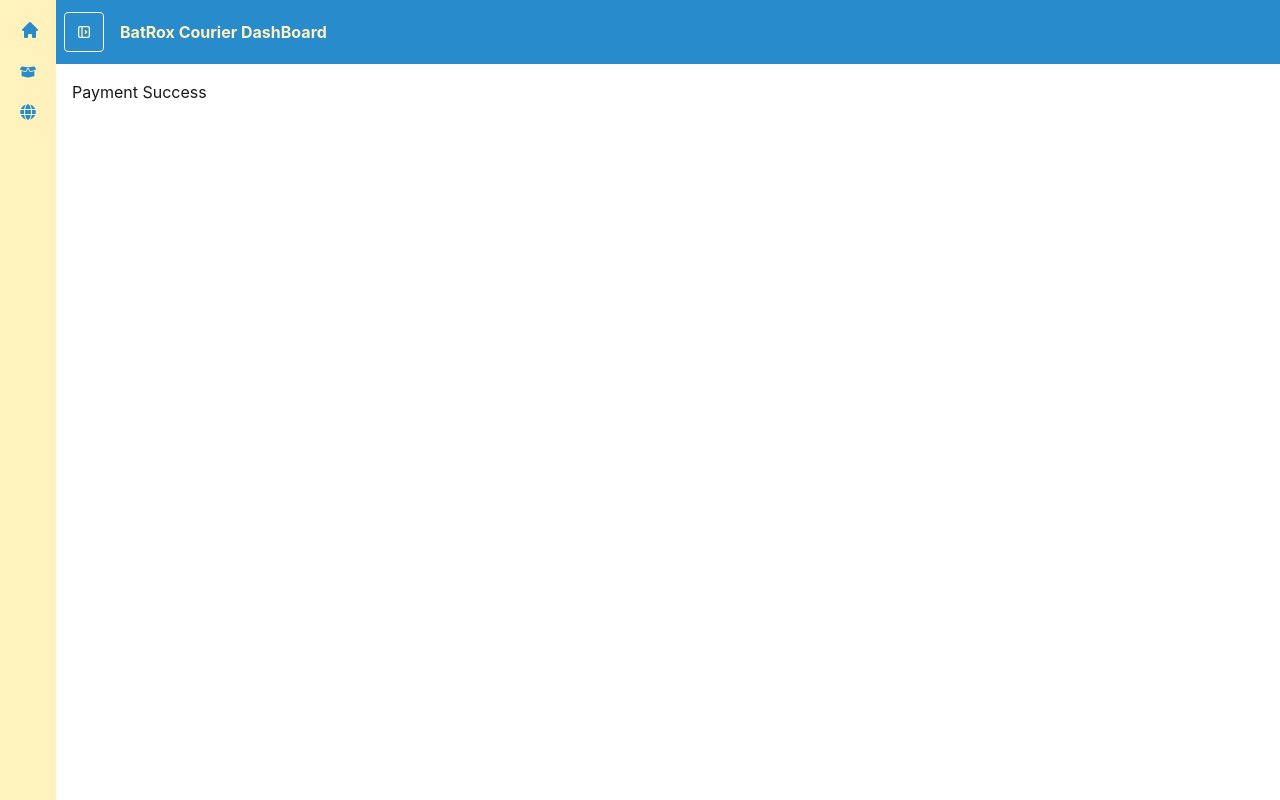
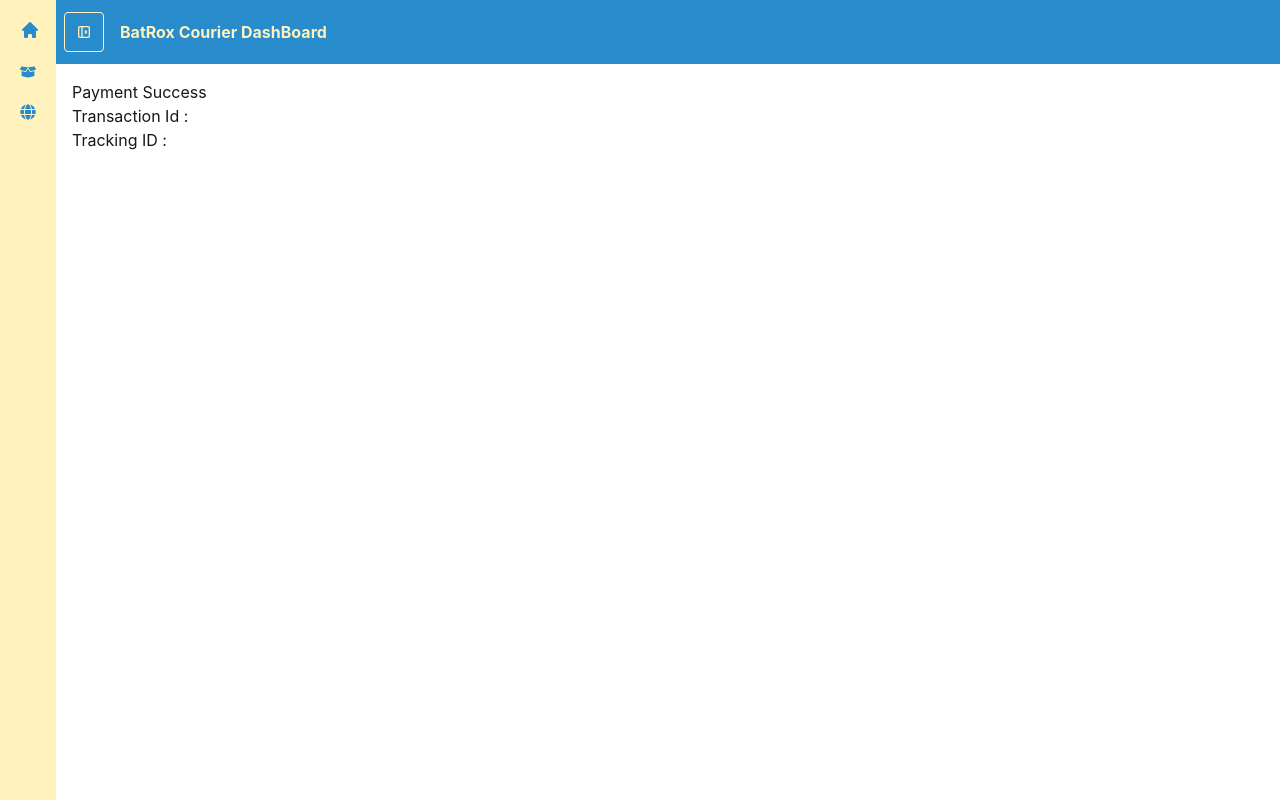
Before and after one commit to RohanR05/batrox-curier, a React (Vite) app: page /dashBoard/payment-success in a window 1280 px wide. Built offline with nearby package versions, Linux system fonts and the light colour scheme; no server answers; sample sign-in values are in the browser's storage.

Commit message:
show transaction id and tracking id

```diff
--- a/src/pages/DashBoard/Payment/PaymentSuccess.jsx
+++ b/src/pages/DashBoard/Payment/PaymentSuccess.jsx
@@ -1,4 +1,4 @@
-import React, { useEffect } from "react";
+import React, { useEffect, useState } from "react";
 import { useSearchParams } from "react-router";
 import useAxiosSecure from "../../../Hooks/useAxiosSecure";
 
@@ -6,6 +6,7 @@
   const [searchParams] = useSearchParams();
   const sessionId = searchParams.get("session_id");
   const axiosSecure = useAxiosSecure();
+  const [paymentInfo, setPaymentInfo] = useState({});
   console.log(sessionId);
 
   useEffect(() => {
@@ -14,10 +15,22 @@
         .patch(`payment-success?session_id=${sessionId}`)
         .then((res) => {
           console.log(res.data);
+          setPaymentInfo({
+            transactionId: res.data.transactionId,
+            trackingId: res.data.trackingId,
+          });
         });
     }
   }, [sessionId, axiosSecure]);
-  return <div>Payment Success</div>;
+  return (
+    <div>
+      Payment Success
+      <div>
+        <p>Transaction Id : {paymentInfo.transactionId}</p>
+        <p>Tracking ID : {paymentInfo.trackingId}</p>
+      </div>
+    </div>
+  );
 };
 
 export default PaymentSuccess;
```
